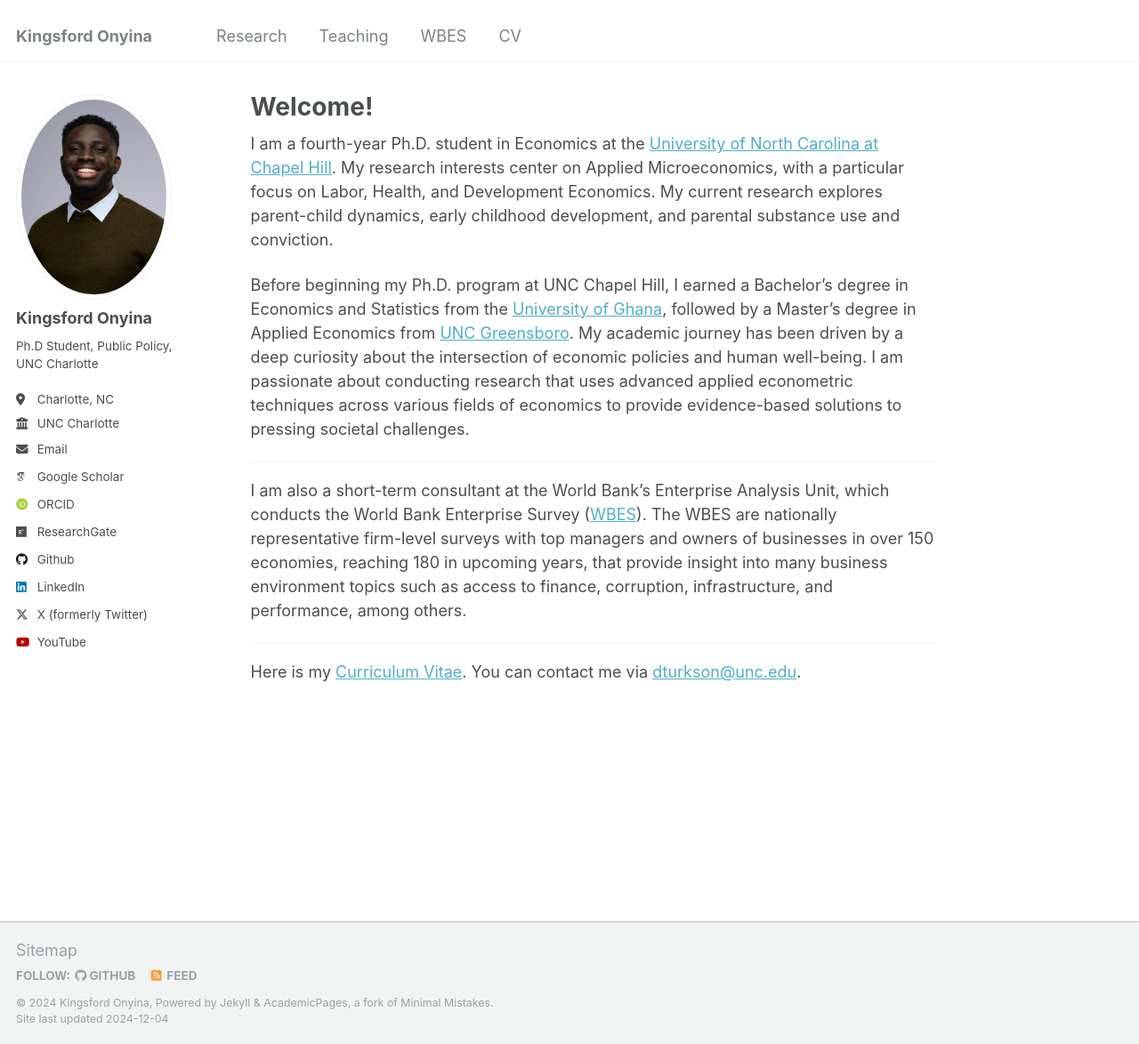
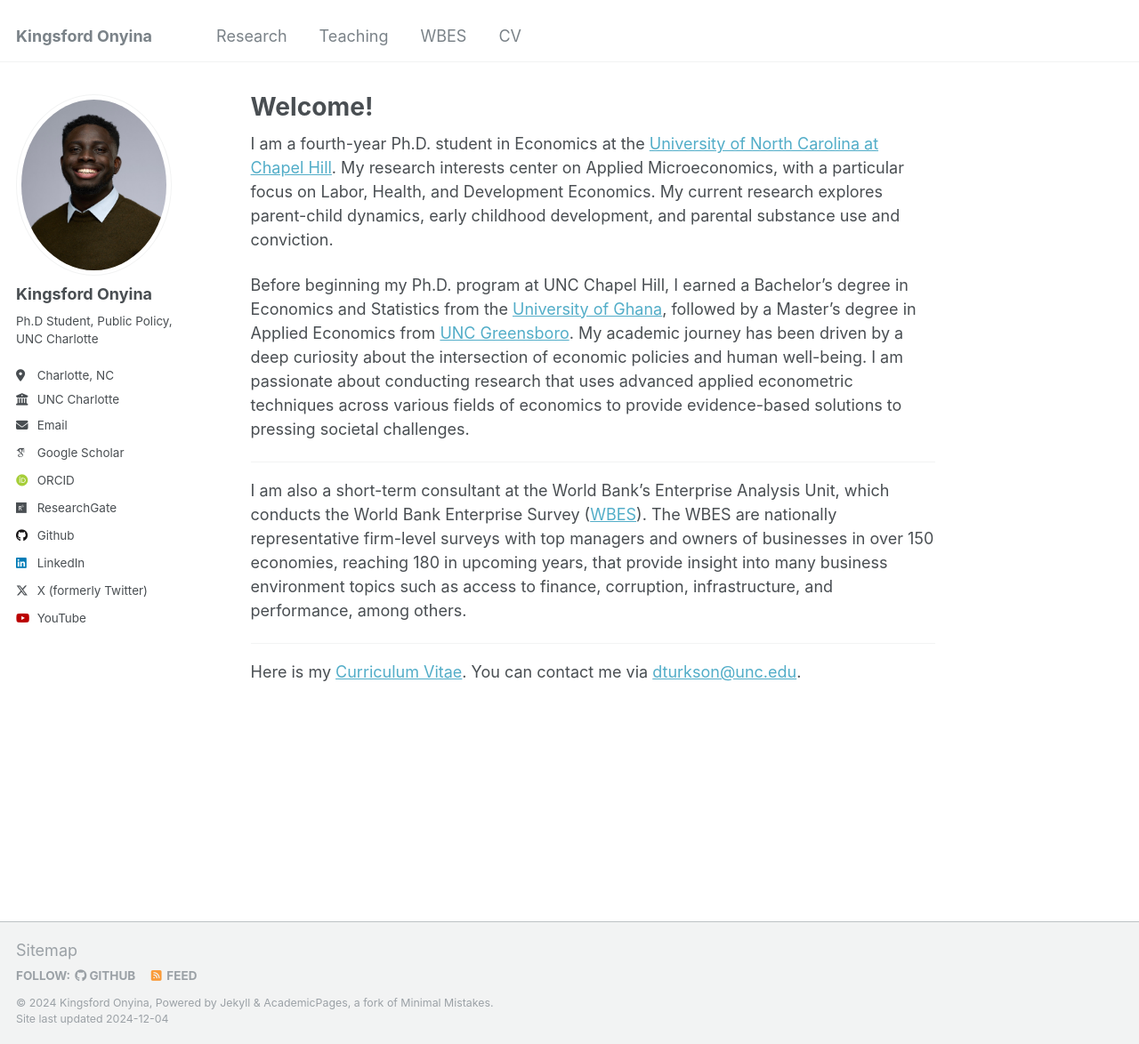
Before and after one commit to kingsfordonyina/kingsfordonyina.github.io, a Jekyll site: the page built from _pages/about.md, in a window 1280 px wide and 1174 px high. Shown: the whole window at 89% size. Built offline with Jekyll 4.4.1, drawn with Linux system fonts in a browser that asks for light colours; some web fonts are replaced.

Commit message:
Picture_Updated

```diff
--- a/_config.yml
+++ b/_config.yml
@@ -21,7 +21,7 @@ repository               : "kingsfordonyina/kingsfordonyina.github.io"
 #               Additional customization can be done by editing /_includes/author-profile.html
 author:
   # Biographic information
-  avatar           : "king_picture.jpeg"
+  avatar           : "king2_pic.jpeg"
   name             : "Kingsford Onyina"
   pronouns         : # example: "she/her"
   bio              : "Ph.D Student, Public Policy, UNC Charlotte"
```
Also changed, not shown: images/king2_pic.jpeg (added).
